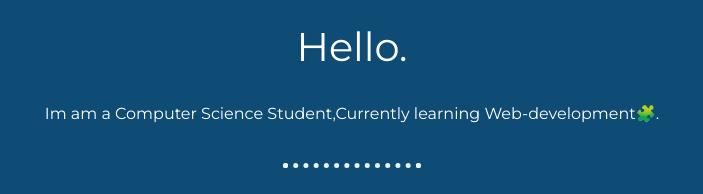
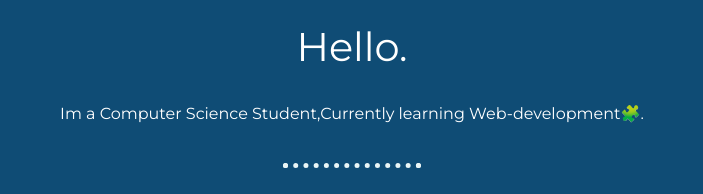
Before and after one commit to MdSalim2001/My_Site, a plain HTML site: page index.html in a window 1280 px wide. Shown: the part 1237-1431 px from the top of the page, without its empty margins (288-991 px from the left). Drawn offline with Linux system fonts and the light colour scheme.

Commit message:
Update index.html

```diff
--- a/index.html
+++ b/index.html
@@ -39,7 +39,7 @@
         <img class="boy" src="images/boy.png" alt="boy-image" width="25%" />
         <h2 class="prog">Hello.</h2>
         <p>
-          Im am a Computer Science Student,Currently learning Web-development🧩.
+          Im a Computer Science Student,Currently learning Web-development🧩.
         </p>
         <br />
       </div>
```
